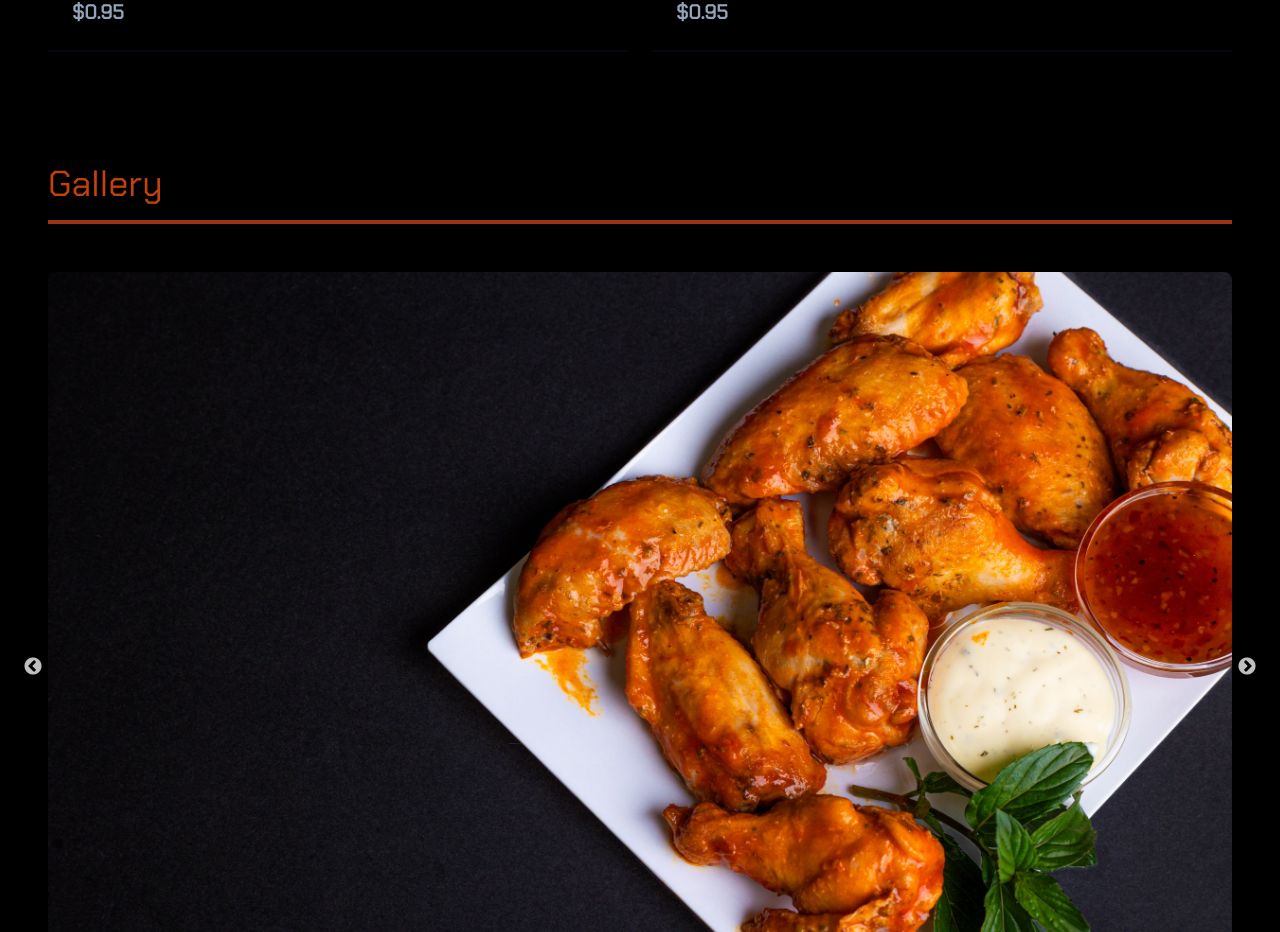
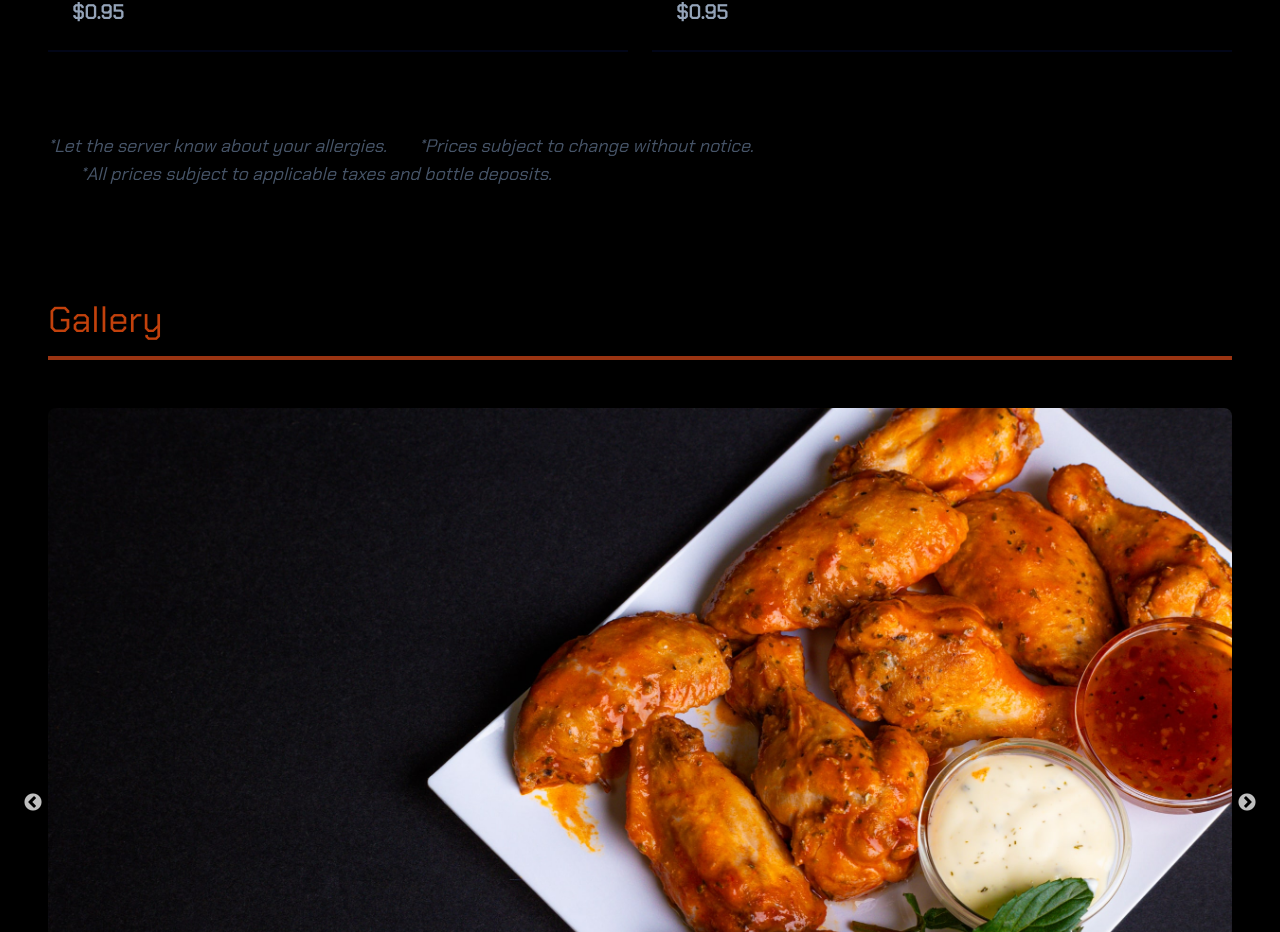
Before and after one commit to harjot85/best-bite, a React (Vite) app: page / in a window 1280 px wide. Shown: the part 8158-9090 px from the top of the page. Built offline with nearby package versions, Linux system fonts and the light colour scheme.

Commit message:
Add disclaimer

```diff
--- a/src/data/data.json
+++ b/src/data/data.json
@@ -19,6 +19,11 @@
     "configuration": {
       "colorA": "text-red-900",
       "colorB": ""
+    },
+    "disclaimer": {
+      "lineOne": "Let the server know about your allergies.",
+      "lineTwo": "Prices subject to change without notice.",
+      "lineThree": "All prices subject to applicable taxes and bottle deposits."
     },
     "aboutText": {
       "lineOne": "Bestbite Pizza, isn't a figure of speech, or a bombast. We literally promise you the best taste in every bite.",
--- a/src/pages/menu-page.tsx
+++ b/src/pages/menu-page.tsx
@@ -95,6 +95,10 @@ const MenuPage = () => {
           <MenuItem key={item.name} item={item} />
         ))}
       </div>
+
+      <div className="mt-20 text-slate-600 text-lg italic">
+        <Disclaimer disclaimer={data.business.disclaimer} />
+      </div>
     </div>
   );
 };
@@ -112,3 +116,21 @@ const PastaText = () => {
 };
 
 const PizzaText = () => <span>*Gluten free crust available</span>;
+
+type DisclaimerProps = {
+  disclaimer: {
+    lineOne: string;
+    lineTwo: string;
+    lineThree: string;
+  };
+};
+const Disclaimer = (disclaimer: DisclaimerProps) => {
+  const { lineOne, lineTwo, lineThree } = disclaimer.disclaimer;
+  return (
+    <div className="flex flex-wrap space-x-8">
+      <span>*{lineOne}</span>
+      <span>*{lineTwo}</span>
+      <span>*{lineThree}</span>
+    </div>
+  );
+};
```
